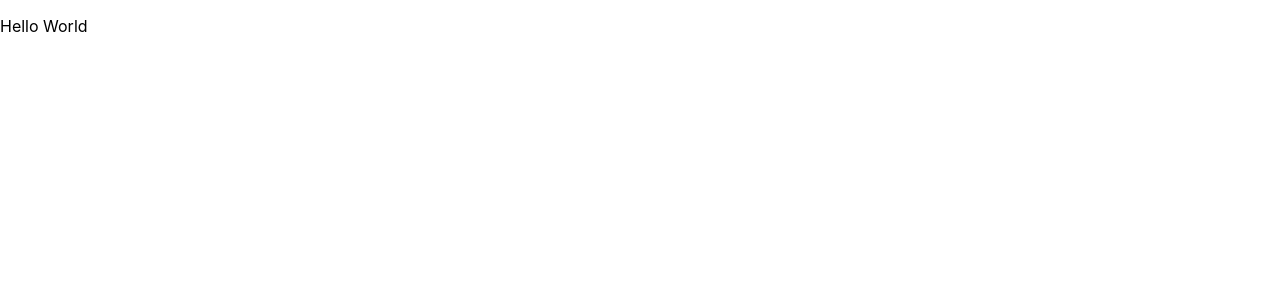
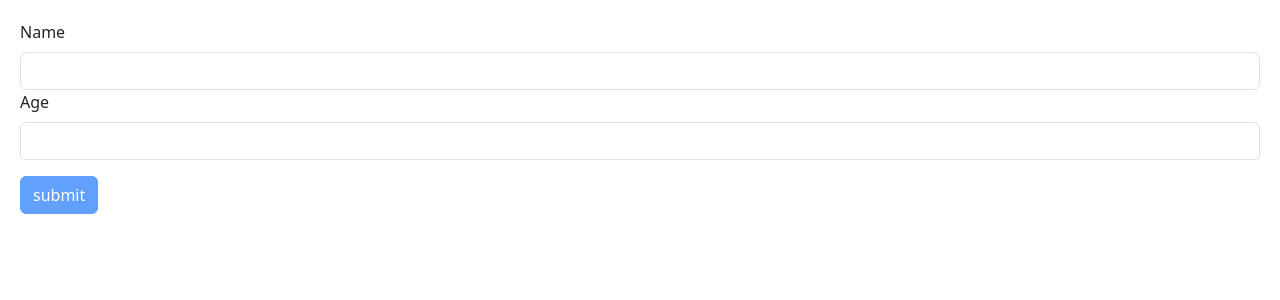
Before and after one commit to CarlsJr4/react-ts-practice, a React (Create React App) app: page / in a window 1280 px wide. Shown: the top 300 px of the page. Built offline with nearby package versions, Linux system fonts and the light colour scheme.

Commit message:
Mosh practice forms

```diff
--- a/package.json
+++ b/package.json
@@ -3,6 +3,7 @@
   "version": "0.1.0",
   "private": true,
   "dependencies": {
+    "@hookform/resolvers": "^3.1.1",
     "@testing-library/jest-dom": "^5.14.1",
     "@testing-library/react": "^13.0.0",
     "@testing-library/user-event": "^13.2.1",
@@ -10,11 +11,14 @@
     "@types/node": "^16.7.13",
     "@types/react": "^18.0.0",
     "@types/react-dom": "^18.0.0",
+    "bootstrap": "^5.3.0",
     "react": "^18.2.0",
     "react-dom": "^18.2.0",
+    "react-hook-form": "^7.45.1",
     "react-scripts": "5.0.1",
     "typescript": "^4.4.2",
-    "web-vitals": "^2.1.0"
+    "web-vitals": "^2.1.0",
+    "zod": "^3.21.4"
   },
   "scripts": {
     "start": "react-scripts start",
--- a/src/App.css
+++ b/src/App.css
@@ -1,3 +1,3 @@
-.App {
-  text-align: center;
+body {
+	padding: 20px;
 }
--- a/src/App.tsx
+++ b/src/App.tsx
@@ -1,11 +1,11 @@
 import React from 'react';
 import './App.css';
-import ExpandableText from './ExpandableText';
+import Form from './Form';
 
 function App() {
   return (
     <div>
-      <ExpandableText>Hello World </ExpandableText>
+      <Form></Form>
     </div>
   );
 }
--- a/src/ExpandableText.tsx
+++ /dev/null
@@ -1,34 +0,0 @@
-import React, { useState } from 'react';
-
-// Study Mosh's solution, it is much shorter than yours
-interface Props {
-  children: string;
-  maxChars?: number;
-}
-
-export default function ExpandableText({ children, maxChars = 100 }: Props) {
-  const [isExpanded, setExpanded] = useState(false);
-
-  // If the user sets max chars to longer than the size of the children, return the children unmodified, and with no extra button
-  if (children.length <= maxChars) return <p>{children}</p>;
-
-  // Else, use logic to display the text
-  const text = isExpanded ? children : children.substring(0, maxChars);
-
-  // Conditionally render button text based on parent state. No need for an extra component.
-  return (
-    <p>
-      {text}...
-      <button onClick={() => setExpanded(!isExpanded)}>
-        {isExpanded ? 'See more' : 'See less'}
-      </button>
-    </p>
-  );
-
-  // Key takeaways from Mosh's solution
-  // You don't need state for every variable
-  // Take advantage of conditional rendering
-  // Take advantage of short circuit returns
-  // You can perform logic with your props
-  // You don't need to conditionally render extra components, you can just use JSX if its simple enough
-}
--- /dev/null
+++ b/src/Form.tsx
@@ -0,0 +1,55 @@
+import React, { FormEvent, useRef, useState } from 'react';
+import { FieldValues, useForm } from 'react-hook-form';
+import { z } from 'zod';
+import { zodResolver } from '@hookform/resolvers/zod';
+import 'bootstrap/dist/css/bootstrap.min.css';
+import 'bootstrap/dist/js/bootstrap.bundle.min';
+
+const schema = z.object({
+  name: z.string().min(3, { message: 'Name must be at least 3 characters' }),
+  age: z.number({ invalid_type_error: 'Age field is required' }).min(18),
+});
+
+type FormData = z.infer<typeof schema>;
+
+export default function Form() {
+  const {
+    register,
+    handleSubmit,
+    formState: { errors, isValid },
+  } = useForm<FormData>({ resolver: zodResolver(schema) });
+
+  const onSubmit = (data: FieldValues) => console.log(data);
+
+  return (
+    <form onSubmit={handleSubmit(onSubmit)}>
+      <div className="mb-3">
+        <label htmlFor="name" className="form-label">
+          Name
+        </label>
+        <input
+          {...register('name')}
+          type="text"
+          id="name"
+          className="form-control"
+        />
+        {errors.name && <p className="text-danger">{errors.name.message}</p>}
+        <div className="mb-3">
+          <label htmlFor="age" className="form-label">
+            Age
+          </label>
+          <input
+            {...register('age', { valueAsNumber: true })}
+            id="age"
+            type="number"
+            className="form-control"
+          />
+          {errors.age && <p className="text-danger">{errors.age.message}</p>}
+        </div>
+      </div>
+      <button disabled={!isValid} className="btn btn-primary" type="submit">
+        submit
+      </button>
+    </form>
+  );
+}
```
Also changed, not shown: 2 other files (tests, documents, lock files or other folders).
